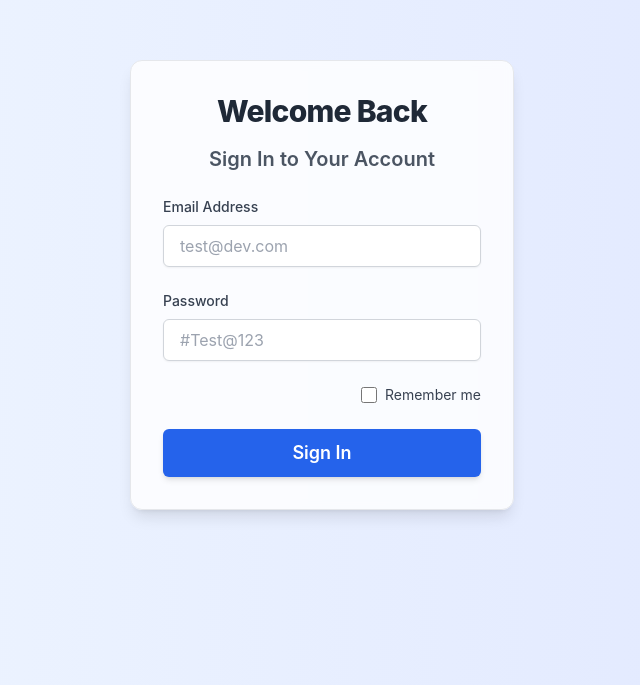
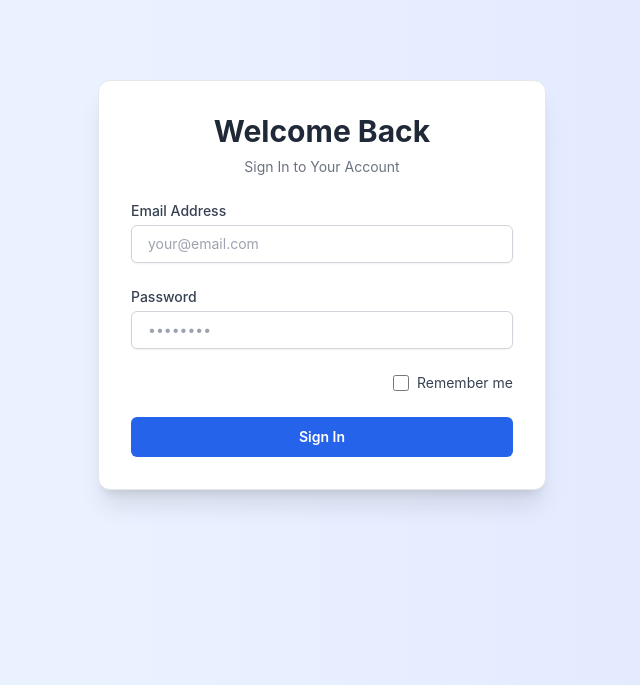
Before and after one commit to anas5550/chart-dashboard, a React (Create React App) app: page /#/login in a window 1280 px wide. Shown: the part 115-800 px from the top of the page, without its empty margins (318-958 px from the left). Built offline with nearby package versions, Linux system fonts and the light colour scheme.

Commit message:
forgot to add userDetails, getting refrence from old doc

```diff
--- a/src/components/lauouts/Navbar.js
+++ b/src/components/lauouts/Navbar.js
@@ -1,14 +1,27 @@
-import React, { useState } from 'react';
+import React, { useEffect, useState } from 'react';
 import PropTypes from 'prop-types';
 import { FiUser, FiLogOut } from 'react-icons/fi';
 import { BsFullscreen, BsFullscreenExit } from 'react-icons/bs';
 import { toggleFullscreen } from '../../utils/toggleFullscreen';
+import { Avatar, Text } from '@mantine/core';
 import useLogout from '../../hooks/useLogout';
 
 const Navbar = ({ sidebarExpanded }) => {
   const [fullscreen, setFullscreen] = useState(false);
   const [dropdownOpen, setDropdownOpen] = useState(false);
+  const [fullName, setFullName] = useState('');
   const logOut = useLogout();
+
+  useEffect(() => {
+    const nameFromStorage = localStorage.getItem('userFullName');
+    if (nameFromStorage) {
+      setFullName(nameFromStorage);
+    } else {
+      setFullName('TS');
+    }
+  }, []);
+
+  const initial = fullName?.charAt(0).toUpperCase() || 'Hello, User';
 
   return (
     <nav
@@ -43,13 +56,22 @@ const Navbar = ({ sidebarExpanded }) => {
           </button>
 
           {dropdownOpen && (
-            <div className="absolute right-0 mt-2 w-48 bg-white rounded shadow-lg py-2 text-sm z-50">
-              <div className="px-4 py-2 font-semibold text-gray-800 border-b">
-                Anas Siddiqui
+            <div className="absolute right-0 mt-2 w-52 bg-white rounded shadow-lg py-2 text-sm z-50 border border-gray-100">
+              <div className="px-4 pb-2">
+                <div className="flex items-center space-x-3 py-2">
+                  <Avatar radius="xl" color="blue" size="md">
+                    {initial}
+                  </Avatar>
+                  <Text className="font-medium text-gray-800 truncate">
+                    {fullName}
+                  </Text>
+                </div>
+                <hr className="border-t border-gray-200 mt-2" />
               </div>
+
               <button
                 onClick={() => logOut()}
-                className="w-full flex items-center px-4 py-2 text-gray-600 hover:bg-gray-100"
+                className="w-full flex items-center px-4 py-2 text-gray-600 hover:bg-gray-100 transition"
               >
                 <FiLogOut className="mr-2" />
                 Logout
--- a/src/hooks/useLogin.js
+++ b/src/hooks/useLogin.js
@@ -13,8 +13,13 @@ const useLogin = () => {
     setIsLoading(true);
 
     try {
-      const { token, userIdentity } = await loginUser(values, setFieldError);
-
+      const { token, userIdentity, fullName, userDetails } = await loginUser(
+        values,
+        setFieldError,
+      );
+      if (userDetails?.fullName) {
+        localStorage.setItem('userFullName', userDetails.fullName);
+      }
       if (token) {
         localStorage.setItem('authToken', token);
         setAuthToken(token);
@@ -24,6 +29,11 @@ const useLogin = () => {
         localStorage.setItem('userIdentity', userIdentity);
       }
 
+      if (fullName) {
+        localStorage.setItem('userFullName', fullName);
+      }
+
+      console.log('Login success. Redirecting...');
       setTimeout(() => {
         navigate('/');
       }, 1500);
--- a/src/hooks/useLogout.js
+++ b/src/hooks/useLogout.js
@@ -5,6 +5,7 @@ const useLogout = () => {
   // we can write our logout logic here
   const logout = () => {
     localStorage.removeItem('authToken');
+    localStorage.removeItem('userFullName');
     navigate('/login');
   };
 
--- a/src/pages/auth/Login.js
+++ b/src/pages/auth/Login.js
@@ -4,20 +4,18 @@ import * as Yup from 'yup';
 import useLogin from '../../hooks/useLogin';
 
 const Login = () => {
-  // custom hook for login
   const { login, loginError, authToken, isLoading } = useLogin();
-  // un-comment it for hard coded values of login
-  // const initialValues = {
-  //   email: 'test@dev.com',
-  //   password: '#Test@123',
-  //   rememberMe: false,
-  // };
 
   const initialValues = {
     email: '',
     password: '',
     rememberMe: false,
   };
+  // const initialValues = {
+  //   email: 'test@dev.com',
+  //   password: '#Test@123',
+  //   rememberMe: false,
+  // };
 
   const validationSchema = Yup.object({
     email: Yup.string()
@@ -34,12 +32,12 @@ const Login = () => {
   };
 
   return (
-    <div className="flex items-center justify-center min-h-screen bg-gradient-to-r from-blue-50 to-indigo-100 p-4 sm:p-6 lg:p-8">
-      <div className="w-full max-w-sm bg-white p-6 sm:p-8 rounded-xl shadow-lg border border-gray-200 backdrop-blur-sm bg-opacity-80">
-        <h2 className="text-3xl font-extrabold mb-4 text-center text-gray-800 tracking-tight">
+    <div className="min-h-screen flex items-center justify-center bg-gradient-to-r from-blue-50 to-indigo-100 px-4">
+      <div className="w-full max-w-md bg-white p-8 rounded-xl shadow-xl border border-gray-200">
+        <h1 className="text-3xl font-bold text-center text-gray-800 mb-2">
           Welcome Back
-        </h2>
-        <p className="text-xl font-semibold mb-6 text-center text-gray-600">
+        </h1>
+        <p className="text-sm text-center text-gray-500 mb-6">
           Sign In to Your Account
         </p>
 
@@ -58,10 +56,10 @@ const Login = () => {
                   Email Address
                 </label>
                 <Field
+                  type="email"
                   name="email"
-                  type="email"
-                  className="mt-1 w-full border border-gray-300 rounded-md px-4 py-2 text-base shadow-sm outline-none focus:ring-2 focus:ring-blue-500 focus:border-blue-500 transition duration-150 ease-in-out"
-                  placeholder="test@dev.com"
+                  placeholder="your@email.com"
+                  className="w-full px-4 py-2 border border-gray-300 rounded-md shadow-sm focus:ring-2 focus:ring-blue-500 focus:outline-none text-sm"
                 />
                 <ErrorMessage
                   name="email"
@@ -78,10 +76,10 @@ const Login = () => {
                   Password
                 </label>
                 <Field
+                  type="password"
                   name="password"
-                  type="password"
-                  className="mt-1 w-full border border-gray-300 rounded-md px-4 py-2 text-base shadow-sm outline-none focus:ring-2 focus:ring-blue-500 focus:border-blue-500 transition duration-150 ease-in-out"
-                  placeholder="#Test@123"
+                  placeholder="••••••••"
+                  className="w-full px-4 py-2 border border-gray-300 rounded-md shadow-sm focus:ring-2 focus:ring-blue-500 focus:outline-none text-sm"
                 />
                 <ErrorMessage
                   name="password"
@@ -90,40 +88,34 @@ const Login = () => {
                 />
               </div>
 
-              <div className="flex items-center justify-end">
+              <div className="flex items-center text-sm text-gray-700 justify-end">
                 <Field
-                  id="remember-me-checkbox"
+                  type="checkbox"
                   name="rememberMe"
-                  type="checkbox"
-                  className="h-4 w-4 text-blue-600 focus:ring-blue-500 border-gray-300 rounded"
+                  id="rememberMe"
+                  className="h-4 w-4 mr-2 text-blue-600"
                 />
-                <label
-                  htmlFor="remember-me-checkbox"
-                  className="ml-2 block text-sm text-gray-700 select-none cursor-pointer"
-                >
+                <label htmlFor="rememberMe" className="cursor-pointer">
                   Remember me
                 </label>
               </div>
 
-              {/* Display login error from the hook */}
-              {loginError && (
+              {loginError?.message && (
                 <div className="text-sm text-red-700 bg-red-100 p-3 rounded-md text-center border border-red-200">
-                  {loginError}
+                  {loginError.message}
                 </div>
               )}
 
-              {/* Display success message from the hook */}
               {authToken && (
-                <div className="text-sm text-green-700 bg-green-100 p-3 rounded-md text-center border border-green-200">
-                  Login Successful! Redirecting...
+                <div className="text-sm text-green-700 bg-green-100 border border-green-200 p-2 rounded-md text-center">
+                  Login successful! Redirecting...
                 </div>
               )}
 
               <button
                 type="submit"
-                disabled={isLoading || authToken} // Use isLoading from the hook
-                className="w-full bg-blue-600 text-white py-2.5 rounded-md hover:bg-blue-700 transition duration-200 ease-in-out text-lg font-semibold shadow-md
-                           disabled:opacity-60 disabled:cursor-not-allowed transform hover:scale-105 focus:outline-none focus:ring-2 focus:ring-blue-500 focus:ring-offset-2"
+                disabled={isLoading || authToken}
+                className="w-full py-2.5 bg-blue-600 hover:bg-blue-700 text-white rounded-md text-sm font-semibold transition duration-200 disabled:opacity-60 disabled:cursor-not-allowed"
               >
                 {isLoading ? 'Logging in...' : 'Sign In'}
               </button>
--- a/src/services/authService.js
+++ b/src/services/authService.js
@@ -1,41 +1,31 @@
-import api from './api';
+// src/services/authService.js
+import api from './api'; // axios instance
 
-export const loginUser = async (values, setFieldError) => {
+export const loginUser = async ({ email, password }) => {
   try {
     const response = await api.post('/auth/login', {
-      email: values.email,
-      password: values.password,
+      email,
+      password,
       isLoggedInHere: 0,
     });
 
-    const token =
-      response.data.token || response.data.accessToken || response.data.jwt;
+    const { token, userDetails } = response.data;
 
-    const userIdentity =
-      response.data.userIdentity ||
-      response.data.xIdentity ||
-      response.data.your_user_identity_field;
-
-    if (!token) {
-      throw 'Login successful, but no authentication token was received.';
+    if (!token || !userDetails) {
+      throw new Error('Invalid login response structure');
     }
 
-    return { token, userIdentity };
+    return { token, userDetails };
   } catch (err) {
     if (err.response) {
-      const resData = err.response.data;
+      const message = err.response.data?.message || 'Invalid credentials';
+      const errors = err.response.data?.errors || {};
+      const fieldErrors = {};
+      if (errors.email) fieldErrors.email = errors.email;
+      if (errors.password) fieldErrors.password = errors.password;
+      throw { message, fieldErrors };
+    }
 
-      if (resData.errors) {
-        if (resData.errors.email) setFieldError('email', resData.errors.email);
-        if (resData.errors.password)
-          setFieldError('password', resData.errors.password);
-      }
-
-      throw resData.message || 'Invalid credentials. Please try again.';
-    } else if (err.request) {
-      throw 'Network error. Please check your connection and try again.';
-    } else {
-      throw 'An unexpected error occurred. Please try again.';
-    }
+    throw new Error('Network error or unexpected issue');
   }
 };
```
